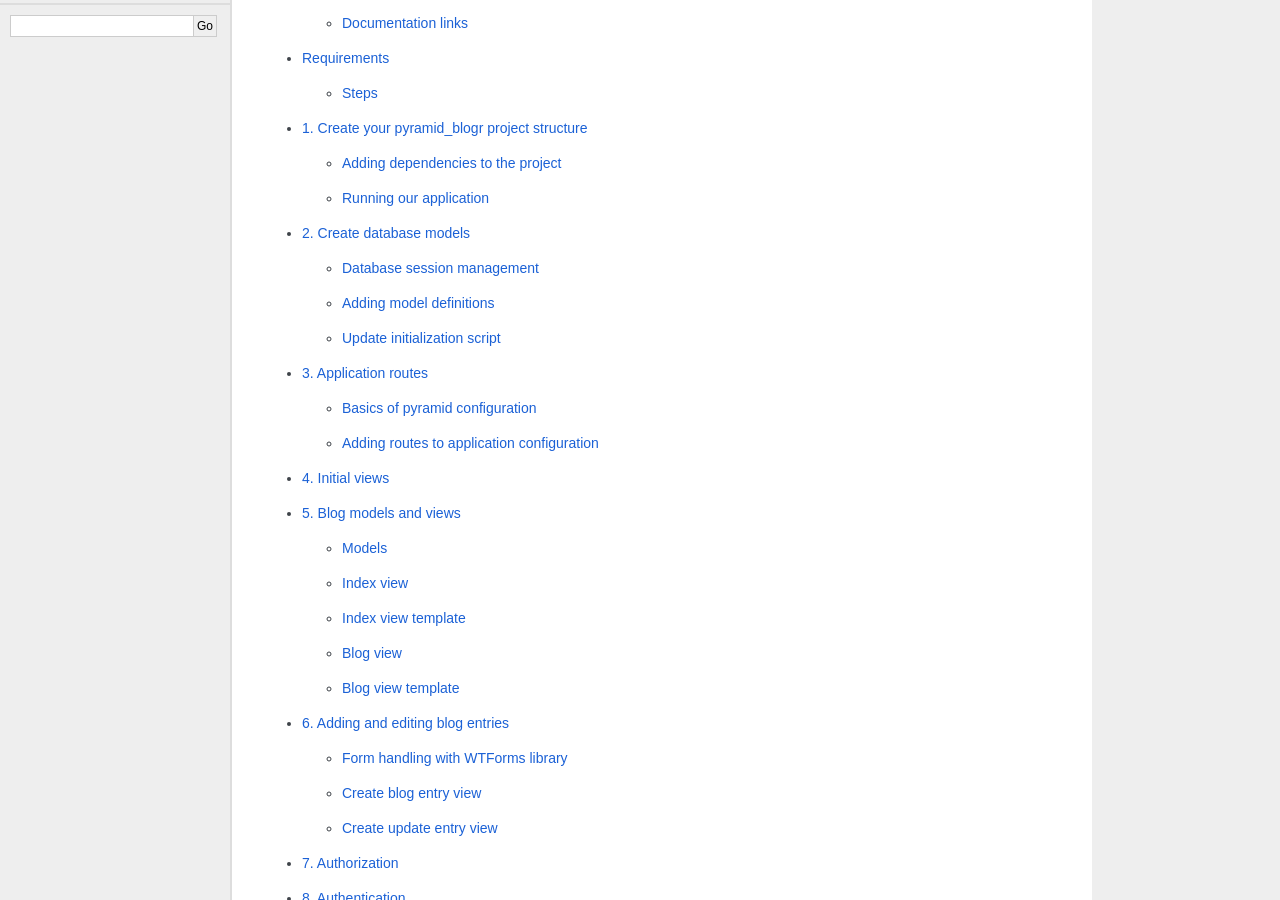
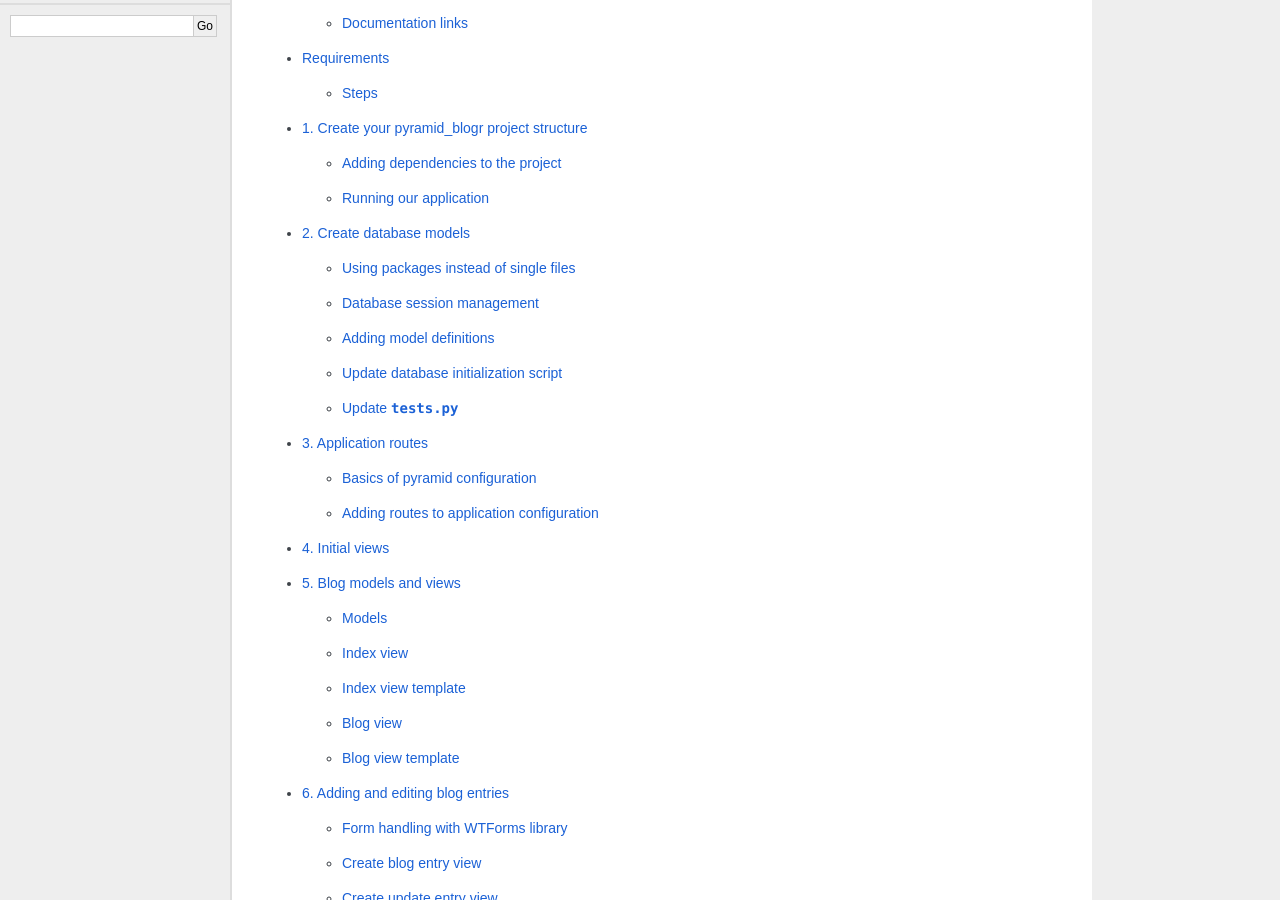
Before and after one commit to Pylons/pyramid_blogr, a Sphinx documentation site: the page built from docs/index.rst, in a window 1280 px wide and 900 px high, scrolled down 399 px. Built offline with Sphinx 7.4.7, drawn with Linux system fonts in a browser that asks for light colours; some web fonts are replaced; some of the changed lines change nothing that is shown.

Commit message:
- improve narrative flow - minor grammar - update .rst syntax - wrap to 79 cols

```diff
--- a/docs/basic_models.rst
+++ b/docs/basic_models.rst
@@ -10,19 +10,29 @@
 We will use a relational database and SQLAlchemy's ORM layer to access our
 data.
 
-The ``alchemy`` scaffold in Pyramid provides an example model class ``MyModel``
-that we don't need, so first we need to remove it (also the Index instance).
+
+Using packages instead of single files
+======================================
 
 In real life applications, data models tend to grow over time and contain lots
 of additional methods. Instead of keeping all of our models in a single file,
-let's create a new `models` package in our structure that will hold one model
+let's create a new ``models`` package in our structure that will hold one model
 per file.
 
-Now we need to move the file ``models.py`` to our newly created directory.
+.. code-block:: bash
+
+    $ mkdir pyramid_blogr/models
+    $ touch pyramid_blogr/models/__init__.py
+
+Now we need to move the file ``models.py`` in to our newly created directory.
 Let's rename it ``meta.py`` to make a Python package from our ``models``
 directory.
 
-Our directory structure should look like this after the operation:
+.. code-block:: bash
+
+    $ mv pyramid_blogr/models.py pyramid_blogr/models/meta.py
+
+Our directory structure should look like this after issuing the above commands.
 
 .. code-block:: text
 
@@ -37,6 +47,44 @@
     ├── tests.py    <- tests
     └── views.py    <- views aka business logic
 
+
+Edit ``models/meta.py``
+-----------------------
+
+The ``alchemy`` scaffold in Pyramid provides an example model class ``MyModel``
+that we don't need, as well as code that creates an index, so let's remove the
+following lines from ``meta.py``.
+
+.. code-block:: python
+
+    class MyModel(Base):
+        __tablename__ = 'models'
+        id = Column(Integer, primary_key=True)
+        name = Column(Text)
+        value = Column(Integer)
+
+    Index('my_index', MyModel.name, unique=True, mysql_length=255)
+
+We should also remove the now unused import code.
+
+.. code-block:: python
+
+    from sqlalchemy import (
+        Column,
+        Index,
+        Integer,
+        Text,
+        )
+
+Our ``models/meta.py`` should now only contain the following.
+
+.. literalinclude:: ../pyramid_blogr/models/meta.py
+    :linenos:
+
+
+Create and edit ``models/user.py``
+----------------------------------
+
 Our application will consist of two tables:
 
     * **users** - stores all users for our application
@@ -46,9 +94,13 @@
 to import the Unicode datatype from SQLAlchemy. We will also need a DateTime
 field to timestamp our blog entries.
 
-Let's first create ``models/user.py``. Let's remove the now unused import code
-from ``models/meta.py`` and paste it into our newly created user file. While we
-are doing this, let's add a few more imports to our `user.py` file.
+Let's first create ``models/user.py``.
+
+.. code-block:: bash
+
+    $ touch pyramid_blogr/models/user.py
+
+Add the following code to ``models/user.py``.
 
 .. code-block:: python
 
@@ -59,28 +111,17 @@
         Integer,
         Unicode,     #<- will provide Unicode field
         UnicodeText, #<- will provide Unicode text field
-        DateTime     #<- time abstraction field
+        DateTime,    #<- time abstraction field
         )
 
-Now repeat this step and insert the same code into ``models/blog_record.py``.
+Make a copy of ``models/user.py`` as ``models/blog_record.py``. We will need
+these imports in both modules.
 
-After all operations our ``models/meta.py`` should only contain the following.
+.. code-block:: bash
 
-.. code-block:: python
+    $ cp pyramid_blogr/models/user.py pyramid_blogr/models/blog_record.py
 
-    from sqlalchemy.ext.declarative import declarative_base
-
-    from sqlalchemy.orm import (
-        scoped_session,
-        sessionmaker,
-    )
-
-    from zope.sqlalchemy import ZopeTransactionExtension
-
-    DBSession = scoped_session(sessionmaker(extension=ZopeTransactionExtension()))
-    Base = declarative_base()
-
-And our project structure should look like this.
+Now our project structure should look like this.
 
 .. code-block:: text
 
@@ -88,8 +129,8 @@
     ├── __init__.py <- main file that will configure and return WSGI application
     ├── models      <- model definitions aka data sources (often RDBMS or noSQL)
     │     ├── __init__.py
+    │     ├── blog_record.py
     │     ├── meta.py <- former models.py
-    │     ├── blog_record.py
     │     └── user.py
     ├── scripts/    <- util python scripts
     ├── static/     <- usually css, js, images
@@ -97,13 +138,14 @@
     ├── tests.py    <- tests
     └── views.py    <- views aka business logic
 
+
 Database session management
 ===========================
 
 .. note::
 
     To learn how to use SQLAlchemy, please consult its `Object Relational
-    Tutorial <http://docs.sqlalchemy.org/en/latest/orm/tutorial.html>`_
+    Tutorial <http://docs.sqlalchemy.org/en/latest/orm/tutorial.html>`_.
 
 If you are new to SQLAlchemy or ORM's, you are probably wondering what this
 code does.
@@ -121,8 +163,9 @@
 needed.
 
 The ``extension=ZopeTransactionExtension()`` is passed as a parameter to
-``sessionmaker()`` in order to use the registered zope transaction extension.
+``sessionmaker()`` in order to use the registered Zope transaction extension.
 This will work with Pyramid's transaction manager, ``pyramid_tm``.
+
 
 What does transaction manager do?
 ---------------------------------
@@ -134,7 +177,8 @@
     It's not.
 
 OK, so while it might sound complicated, in practice it's very simple and saves
-a developer a lot of headaches managing transactions inside an application.
+a developer a lot of headaches with managing transactions inside an
+application.
 
 Here's how the transaction manager process works:
 
@@ -143,10 +187,11 @@
   updated in our datastore.
 
   * If everything went fine, we don't need to commit our transaction explictly;
-    transaction manager will do this for us.
-  * If some unhandled exception occured, at this point we usually want to roll
-    back all the changes and queries that were sent to our datastore;
-    transaction manager will handle this for us.
+    the transaction manager will do this for us.
+  * If some unhandled exception occurred, we usually want to roll back all the
+    changes and queries that were sent to our datastore; the transaction
+    manager will handle this for us.
+
 
 What are the implications of this?
 ----------------------------------
@@ -157,7 +202,7 @@
 registration flow, something unexpected happens and the code errors out.
 
 It is very common in this situation that the user would get a welcome email,
-but in reality her profile was never persisted in the database. With packages
+but in reality their profile was never persisted in the database. With packages
 like **pyramid_mailer** it is perfectly possible to delay email sending until
 **after** the user's information is successfully saved in the database.
 
@@ -174,14 +219,14 @@
 
 .. note::
 
-    This will make the app error out and prevent it from starting until we
-    reach the last point of the current step and fix imports in other files.
+    This will make the application error out and prevent it from starting until
+    we reach the last point of the current step and fix imports in other files.
     It's perfectly normal, so don't worry about immediate errors.
 
-We will need two declarations of models that will replace the *MyModel* class
+We will need two declarations of models that will replace the ``MyModel`` class
 that was created when we scaffolded our project.
 
-After the import part of `models/user.py` add the following.
+After the import part in ``models/user.py`` add the following.
 
 .. code-block:: python
 
@@ -192,7 +237,7 @@
         password = Column(Unicode(255), nullable=False)
         last_logged = Column(DateTime, default=datetime.datetime.utcnow)
 
-After the import part of `models/blog_record.py` add the following.
+After the import part in ``models/blog_record.py`` add the following.
 
 .. code-block:: python
 
@@ -204,13 +249,12 @@
         created = Column(DateTime, default=datetime.datetime.utcnow)
         edited = Column(DateTime, default=datetime.datetime.utcnow)
 
-
 Now it's time to update our ``models/__init__.py`` to include our models. This
 is especially handy because it ensures that SQLAlchemy mappers will pick up all
-of our model classes and functions, like ``create_all``, will do what you
-expect them to do.
+of our model classes and functions, like ``create_all``, and that the models
+will do what you expect.
 
-Add these imports to the end of the file.
+Add these imports to the file.
 
 .. code-block:: python
 
@@ -218,18 +262,17 @@
     from .blog_record import BlogRecord
 
 
-Update initialization script
-============================
+Update database initialization script
+=====================================
 
 It's time to update our database initialization script to mirror the changes in
-``models.py``.
+our ``models`` package.
 
-For this we need to open ``/pyramid_blogr/scripts/initializedb.py``.  This is
-the file that actually gets executed when we run
-``initialize_pyramid_blogr_db``.
+Open ``scripts/initializedb.py``.  This is the file that actually gets executed
+when we run ``initialize_pyramid_blogr_db``.
 
-First remove the ``MyModel`` import from that file, and fix imports from the
-modules package.  Also import the ``User`` model.
+We will remove the ``MyModel`` import and fix imports from the ``models``
+package.  We will also import the ``User`` model.
 
 .. code-block:: python
 
@@ -259,12 +302,14 @@
 
     This is just a tutorial example and **production code should utilize
     passwords hashed with a strong one-way encryption function**.  You can use
-    a package like **passlib** or **cryptacular** for this purpose.
+    a package like `passlib <http://pythonhosted.org/passlib/>`_ or
+    `cryptacular <https://bitbucket.org/dholth/cryptacular/>`_ for this
+    purpose.
 
-The last step is to fix the imports from ``MyModel`` to ``User`` model, and
-the ``meta`` package in ``__init__.py``.
+The last step is to fix the imports in ``pyramid_blogr/__init__.py`` (at the
+root of our project) to use the ``meta`` package.
 
-In `pyramid_blogr/__init__.py`:
+Open ``pyramid_blogr/__init__.py`` and edit the import such that this:
 
 .. code-block:: python
 
@@ -282,28 +327,93 @@
         Base,
         )
 
+
+Update ``tests.py``
+===================
+
+Since we updated the imports in ``models`` and ``scripts/initializebd.py``, we
+need to update the import in ``pyramid_blogr/tests.py`` as well.
+
+Open ``tests.py`` at the root of our project. Change the following line from:
+
+.. code-block:: python
+
+    from .models import DBSession
+
+to:
+
+.. code-block:: python
+
+    from .models.meta import DBSession
+
 .. warning::
 
     Remember to replace the imports of the ``MyModel`` and ``DBSession``
-    classes in ``/pyramid_blogr/scripts/initializedb.py`` **and**
-    ``/pyramid_blogr/tests.py``. Otherwise your app will not start because of
-    failed imports.
+    classes in ``scripts/initializedb.py`` **and** ``tests.py``. Otherwise your
+    app will not start because of failed imports.
+
+.. TODO: Add sufficient details for how to modify tests.py to the above
+  warning.
 
 Same as with models, when your application grows over time, you will want to
 organize views into logical sections based on their functionality. Fow now
 remove the ``views.py`` file completely.
 
-Our application should start again if we try running the server. In case you
-have problems starting the application, you can see complete source code
-of the files we modifed below.
+.. code-block:: bash
+
+    $ rm views.py
+
+Our application should start again if we try running the server.
+
+.. code-block:: bash
+
+    $ $VENV/bin/pserve --reload development.ini
+
+If you visit the URL http://0.0.0.0:6543 then you should see a "404 Not Found"
+error message.
+
+In case you have problems starting the application, you can see complete source
+code of the files we modifed below.
+
+.. code-block:: bash
+
+    $ $VENV/bin/initialize_pyramid_blogr_db development.ini
+
+``models/__init__.py``
+
+.. literalinclude:: ../pyramid_blogr/models/__init__.py
+    :linenos:
+
+``models/meta.py``
+
+.. literalinclude:: ../pyramid_blogr/models/meta.py
+    :linenos:
+
+``models/user.py``
+
+.. literalinclude:: ../pyramid_blogr/models/user.py
+    :linenos:
+
+``models/blog_record.py``
+
+.. literalinclude:: ../pyramid_blogr/models/blog_record.py
+    :linenos:
+
+``scripts/initializedb.py``
+
+.. literalinclude:: ../pyramid_blogr/scripts/initializedb.py
+    :linenos:
+
+``__init__.py``
+
+.. literalinclude:: ../pyramid_blogr/__init__.py
+    :linenos:
+
+``tests.py``
+
+.. literalinclude:: ../pyramid_blogr/tests.py
 
 If our application starts correctly, you should run the
-``initialize_pyramid_blogr_db`` command from your environment. It may look like
-this.
-
-.. code-block:: text
-
-    $VENV/bin/initialize_pyramid_blogr_db development.ini
-
+``initialize_pyramid_blogr_db`` command to update the database.
 
 Next :doc:`routes`.
```
